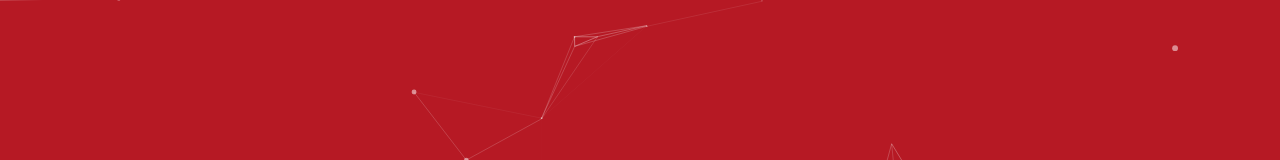
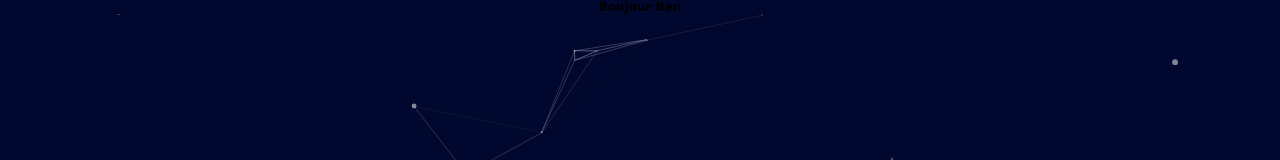
Before and after one commit to beafb/lacuenta, a plain HTML site: page index.html in a window 1280 px wide. Shown: the top 160 px of the page. Drawn offline with Linux system fonts and the light colour scheme.

Commit message:
des trucs

```diff
--- a/css/style.css
+++ b/css/style.css
@@ -88,7 +88,7 @@ canvas{
 #particles-js{
   width: 100%;
   height: 100%;
-  background-color: #b61924;
+  background-color: #00082f;
   background-image: url('');
   background-size: cover;
   background-position: 50% 50%;
--- a/index.html
+++ b/index.html
@@ -10,7 +10,9 @@
 </head>
 <body>
 <!-- particles.js container -->
-<div id="particles-js"></div>
+<div id="particles-js">
+  <h2 style="font-family: 'Montserrat', cursive; text-align: center">Bonjour Ben</h2>
+</div>-->
 
 <!-- scripts -->
 <script src="particles.js"></script>
```
